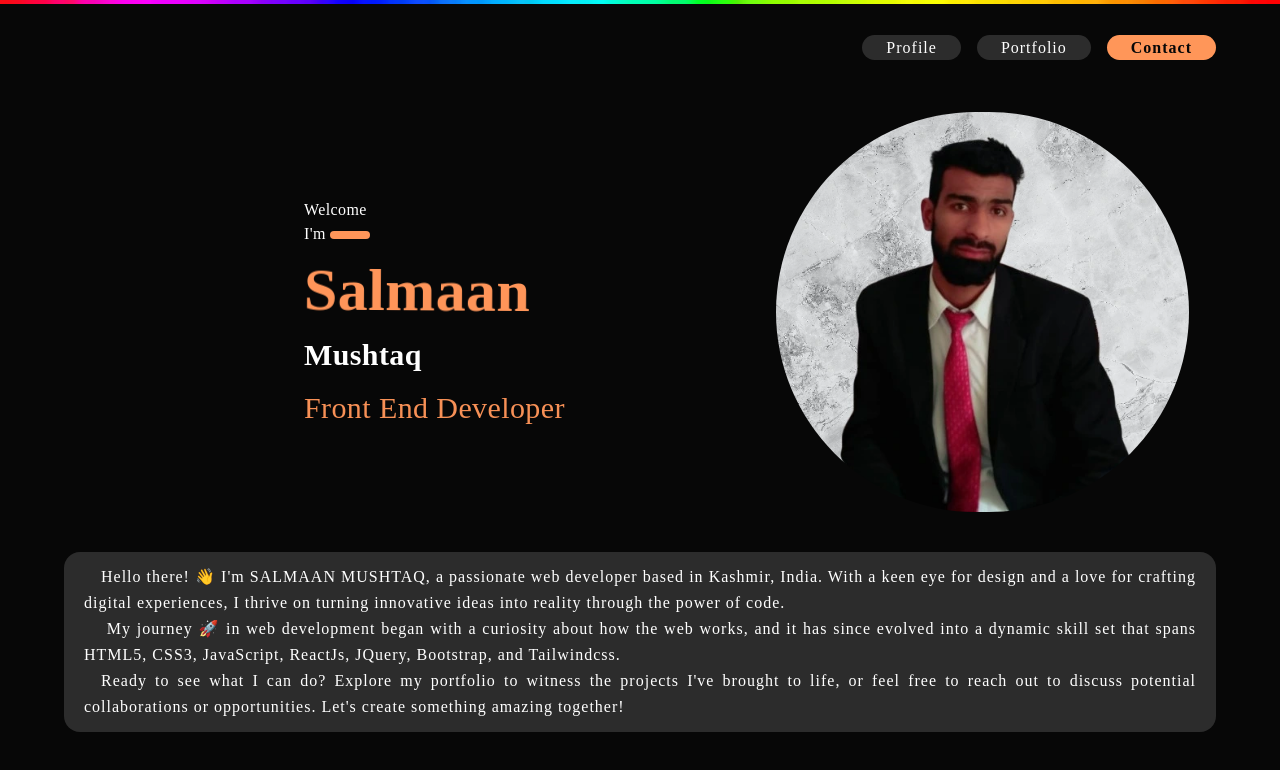
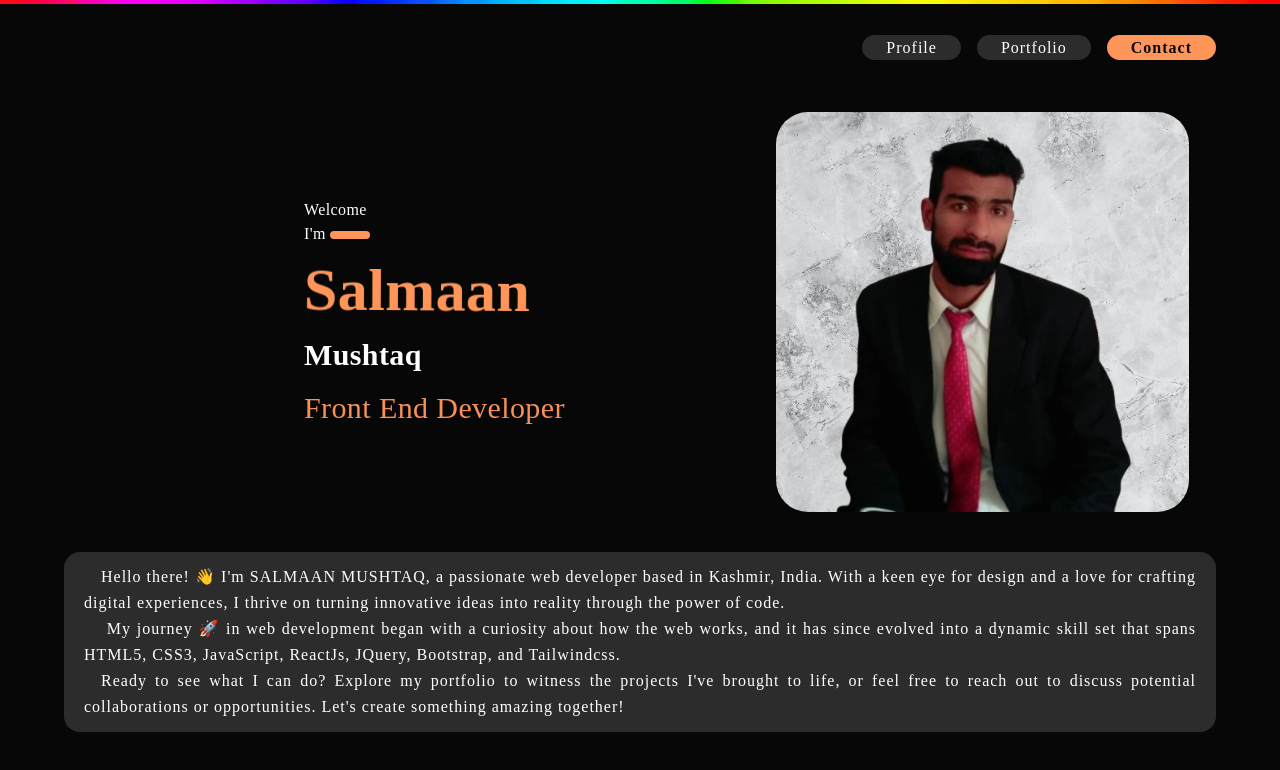
Before and after one commit to SalmaanMushtaq/leafSheet, a React (Vite) app: page /contact in a window 1280 px wide. Shown: the top 770 px of the page. Built offline with nearby package versions, Linux system fonts and the light colour scheme.

Commit message:
Image border changed

```diff
--- a/src/components/Introduction.jsx
+++ b/src/components/Introduction.jsx
@@ -52,8 +52,8 @@ function Introduction() {
         <img
           src="/profile/assets/images/myself.webp"
           alt=""
-          loading="lazy"
-          className="lg:h-[50vh] rounded-full"
+          loading="eager"
+          className="lg:h-[50vh] rounded-[2rem]"
         />
       </div>
     </div>
```
